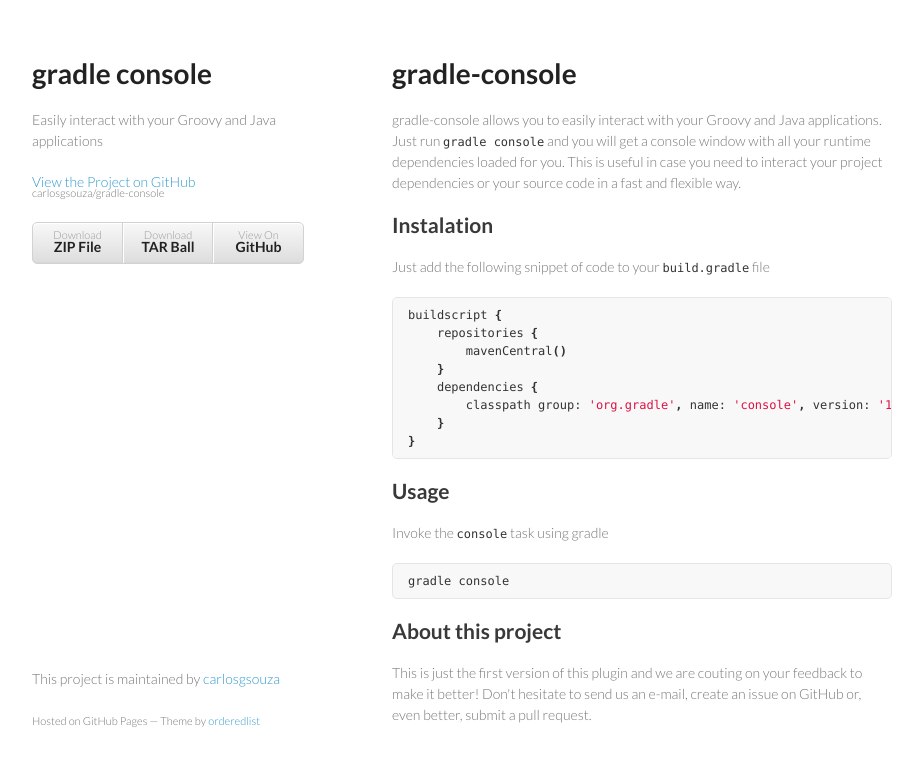
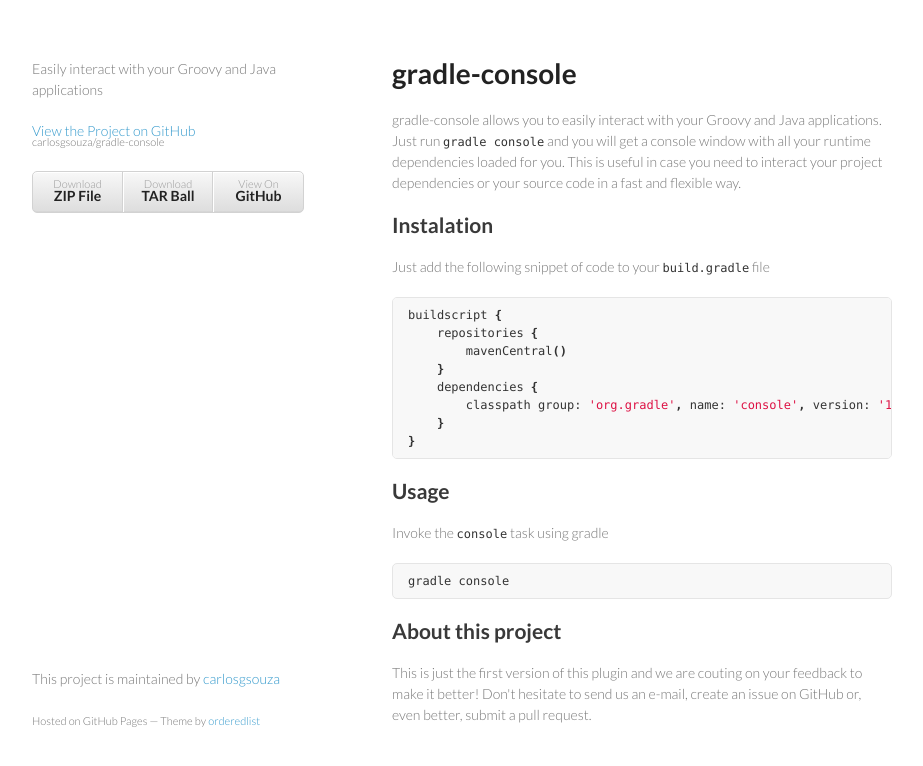
Before and after one commit to carlosgsouza/gradle-console, a plain HTML site: page index.html in a window 1280 px wide. Shown: the whole page, without its empty margins (178-1101 px from the left). Drawn offline with Linux system fonts and the light colour scheme.

Commit message:
Update index.html

```diff
--- a/index.html
+++ b/index.html
@@ -15,7 +15,7 @@
   <body>
     <div class="wrapper">
       <header>
-        <h1>gradle console</h1>
+
         <p>Easily interact with your Groovy and Java applications</p>
 
         <p class="view"><a href="https://github.com/carlosgsouza/gradle-console">View the Project on GitHub <small>carlosgsouza/gradle-console</small></a></p>
```
